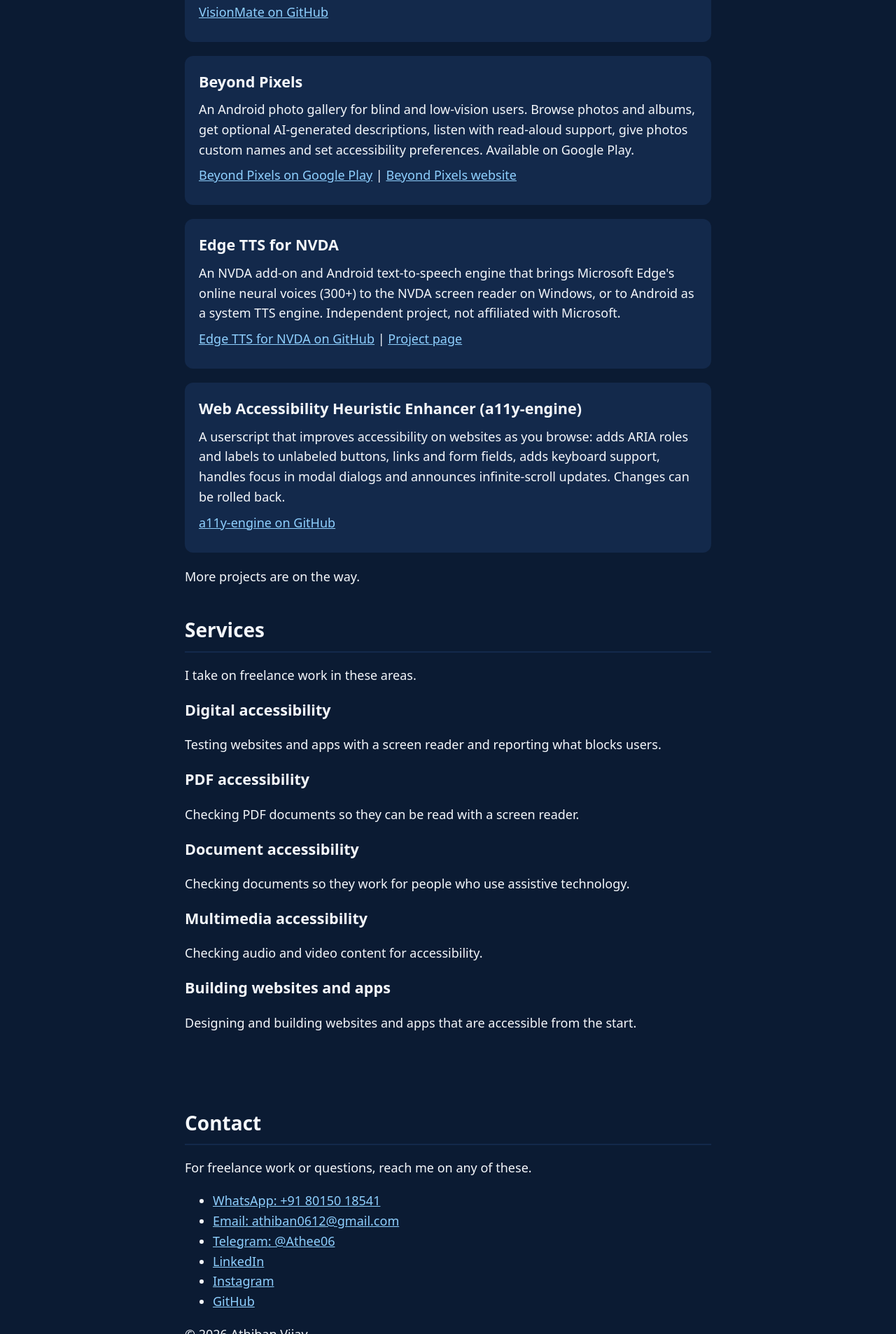
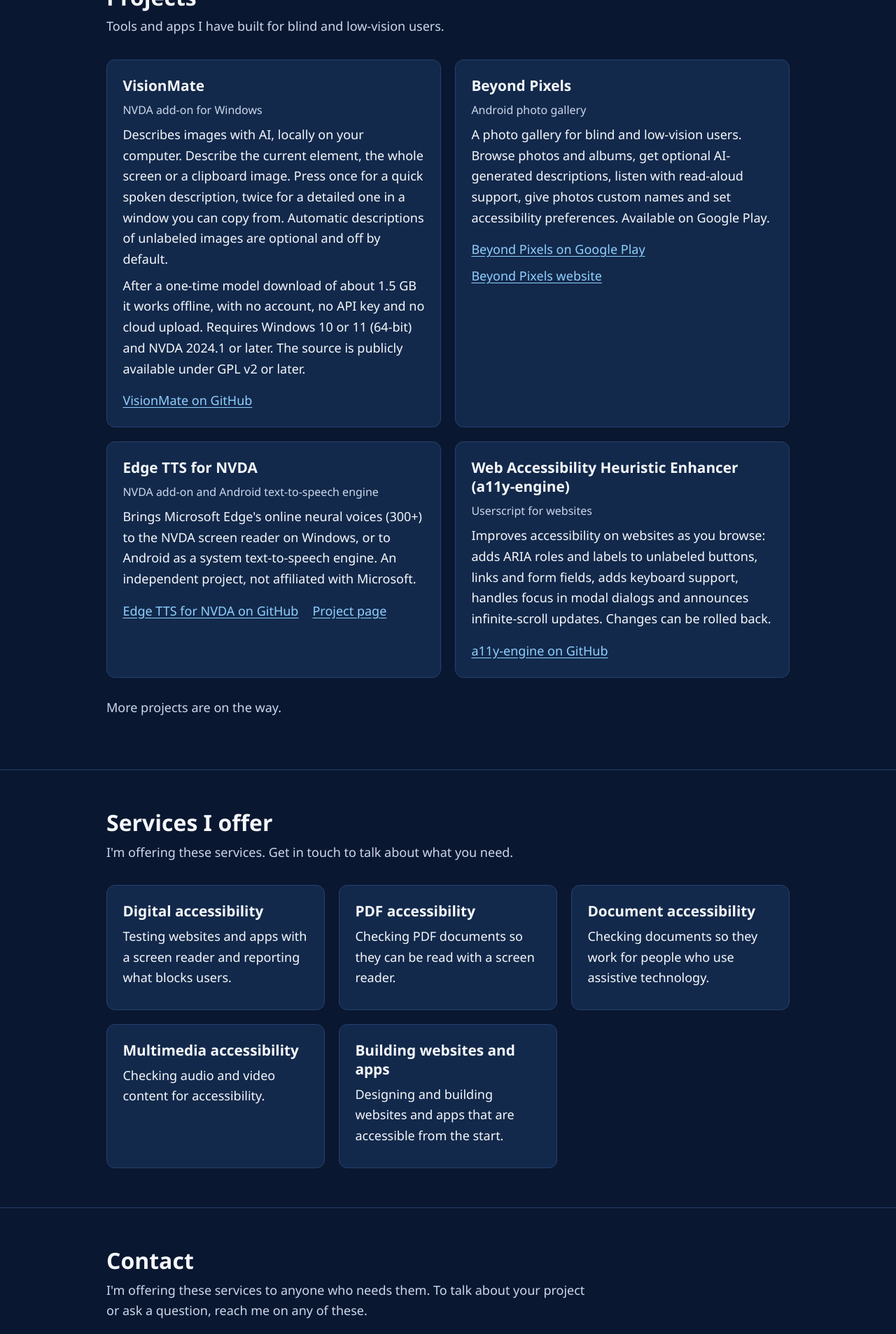
Before and after one commit to athee06/athee06.github.io, a plain HTML site: page index.html in a window 1280 px wide. Shown: the part 893-2800 px from the top of the page at 70% size. Drawn offline with Linux system fonts and the light colour scheme.

Commit message:
Redesign and expand portfolio site

```diff
--- a/index.html
+++ b/index.html
@@ -4,29 +4,58 @@
 <meta charset="utf-8">
 <meta name="viewport" content="width=device-width, initial-scale=1">
 <title>Athiban Vijay - Accessibility Tester and Builder of Accessible Apps</title>
-<meta name="description" content="Athiban Vijay is an accessibility tester who builds accessible tools and apps for blind and low-vision users.">
+<meta name="description" content="Athiban Vijay is an accessibility tester and screen reader user who builds accessible tools and apps for blind and low-vision users, and offers accessibility services.">
 <style>
-:root{--bg:#0b1b33;--fg:#f4f7fb;--muted:#c9d6ea;--card:#13294b;--accent:#8fd0ff;--focus:#ffd54a}
+:root{--bg:#0a1730;--bg2:#0f2347;--card:#13294b;--line:#25406e;--fg:#f5f8fc;--muted:#cbd8ec;--accent:#8fd0ff;--accent-ink:#06132a;--focus:#ffd54a}
 *{box-sizing:border-box}
-body{margin:0;background:var(--bg);color:var(--fg);font:1.125rem/1.6 system-ui,-apple-system,"Segoe UI",Arial,sans-serif}
-.skip{position:absolute;left:-999px;top:0;background:var(--focus);color:#000;padding:.75rem 1rem;z-index:10}
+html{scroll-padding-top:5rem}
+body{margin:0;background:var(--bg);color:var(--fg);font:1.125rem/1.65 "Segoe UI",system-ui,-apple-system,Roboto,Arial,sans-serif}
+a{color:var(--accent);text-underline-offset:3px}
+a:focus-visible,.btn:focus-visible{outline:3px solid var(--focus);outline-offset:3px}
+.skip{position:absolute;left:-999px;top:0;background:var(--focus);color:#000;padding:.75rem 1rem;z-index:20;font-weight:600}
 .skip:focus{left:0}
-a{color:var(--accent)}
-a:focus-visible,button:focus-visible{outline:3px solid var(--focus);outline-offset:3px}
-header,main,footer{max-width:50rem;margin:0 auto;padding:1.5rem}
-nav ul{display:flex;flex-wrap:wrap;gap:1.25rem;list-style:none;padding:0;margin:0}
-h1{font-size:2.5rem;line-height:1.2;margin:1.5rem 0 .5rem}
-h2{font-size:1.75rem;margin:2.5rem 0 1rem;border-bottom:2px solid var(--card);padding-bottom:.5rem}
-h3{font-size:1.35rem;margin:0 0 .5rem}
-.lead{color:var(--muted);font-size:1.25rem}
-.project{background:var(--card);border-radius:.75rem;padding:1.25rem;margin:0 0 1.25rem}
-.project p{margin:.5rem 0}
+.wrap{max-width:64rem;margin:0 auto;padding:0 1.5rem}
+.top{background:var(--bg);border-bottom:1px solid var(--line)}
+.top .wrap{display:flex;flex-wrap:wrap;align-items:center;justify-content:space-between;gap:.75rem 1.5rem;padding-top:1rem;padding-bottom:1rem}
+.brand{font-weight:700;color:var(--fg);text-decoration:none;font-size:1.2rem}
+nav ul{display:flex;flex-wrap:wrap;gap:.25rem 1.5rem;list-style:none;margin:0;padding:0}
+nav a{color:var(--muted);text-decoration:none;padding:.25rem 0;border-bottom:2px solid transparent}
+nav a:hover{color:var(--fg);border-bottom-color:var(--accent)}
+.hero{background:linear-gradient(160deg,var(--bg2),var(--bg));padding:4rem 0 3.5rem}
+.eyebrow{color:var(--accent);font-weight:600;letter-spacing:.04em;text-transform:uppercase;font-size:.95rem;margin:0 0 .75rem}
+h1{font-size:clamp(2.25rem,6vw,3.5rem);line-height:1.1;margin:0 0 1rem}
+.lead{font-size:1.3rem;color:var(--muted);max-width:42rem;margin:0 0 1.75rem}
+.btns{display:flex;flex-wrap:wrap;gap:1rem}
+.btn{display:inline-block;padding:.8rem 1.4rem;border-radius:.5rem;font-weight:600;text-decoration:none;border:2px solid var(--accent)}
+.btn.primary{background:var(--accent);color:var(--accent-ink)}
+.btn.secondary{color:var(--accent)}
+.btn.secondary:hover{background:rgba(143,208,255,.12)}
+section{padding:3.5rem 0;border-top:1px solid var(--line)}
+h2{font-size:2rem;margin:0 0 .5rem;line-height:1.2}
+.sub{color:var(--muted);margin:0 0 2rem;max-width:44rem}
+h3{font-size:1.3rem;margin:0 0 .5rem;line-height:1.3}
+.grid{display:grid;gap:1.25rem;grid-template-columns:repeat(auto-fit,minmax(18rem,1fr));list-style:none;padding:0;margin:0}
+.card{background:var(--card);border:1px solid var(--line);border-radius:.75rem;padding:1.4rem;height:100%}
+.card p{margin:.5rem 0}
+.meta{color:var(--muted);font-size:1rem}
+.links{display:flex;flex-wrap:wrap;gap:.5rem 1.25rem;margin-top:1rem}
+.grid.two{grid-template-columns:repeat(auto-fit,minmax(min(100%,26rem),1fr))}
+.note{margin-top:1.75rem;color:var(--muted)}
+.contact-list{list-style:none;padding:0;margin:0;display:grid;gap:.75rem;grid-template-columns:repeat(auto-fit,minmax(16rem,1fr))}
+.contact-list a{display:block;background:var(--card);border:1px solid var(--line);border-radius:.6rem;padding:.9rem 1.1rem;text-decoration:none;font-weight:600}
+.contact-list a:hover{border-color:var(--accent)}
+.contact-list span{display:block;color:var(--muted);font-weight:400;font-size:.95rem}
+footer{border-top:1px solid var(--line);padding:1.75rem 0;color:var(--muted)}
+footer p{margin:0}
 @media (prefers-reduced-motion:no-preference){html{scroll-behavior:smooth}}
+@media (max-width:30rem){.hero{padding:2.5rem 0}section{padding:2.5rem 0}}
 </style>
 </head>
 <body>
 <a class="skip" href="#main">Skip to main content</a>
-<header>
+<header class="top">
+<div class="wrap">
+<a class="brand" href="#top">Athiban Vijay</a>
 <nav aria-label="Main">
 <ul>
 <li><a href="#about">About</a></li>
@@ -35,66 +64,91 @@
 <li><a href="#contact">Contact</a></li>
 </ul>
 </nav>
+</div>
+</header>
+<main id="main">
+<div class="hero" id="top">
+<div class="wrap">
+<p class="eyebrow">Accessibility tester and builder</p>
 <h1>Athiban Vijay</h1>
 <p class="lead">Accessibility tester. I build accessible tools and apps for blind and low-vision users.</p>
-</header>
-<main id="main">
+<div class="btns">
+<a class="btn primary" href="#contact">Get in touch</a>
+<a class="btn secondary" href="#projects">See my projects</a>
+</div>
+</div>
+</div>
 <section id="about" aria-labelledby="about-h">
+<div class="wrap">
 <h2 id="about-h">About</h2>
-<p>I am an accessibility tester based in Chennai, India, and a screen reader user myself. I test websites and apps for accessibility, and outside work I build tools for blind and low-vision people: NVDA add-ons, userscripts and Android apps.</p>
+<p class="sub">I am an accessibility tester based in Chennai, India, and a screen reader user myself.</p>
+<p>I test websites and apps for accessibility, so I know first-hand what works and what blocks people who rely on a screen reader. Outside work I build tools for blind and low-vision people: NVDA add-ons, userscripts and Android apps. I am also offering accessibility and building services to others.</p>
+</div>
 </section>
 <section id="projects" aria-labelledby="projects-h">
+<div class="wrap">
 <h2 id="projects-h">Projects</h2>
-<article class="project">
+<p class="sub">Tools and apps I have built for blind and low-vision users.</p>
+<ul class="grid two">
+<li><article class="card">
 <h3>VisionMate</h3>
-<p>An NVDA add-on for Windows that describes images with AI, locally on your computer. Describe the current element, the whole screen or a clipboard image. Press once for a quick spoken description, twice for a detailed one in a window you can copy from. Automatic descriptions of unlabeled images are optional and off by default.</p>
-<p>After a one-time model download of about 1.5 GB it works offline, with no account, no API key and no cloud upload. Requires Windows 10 or 11 (64-bit) and NVDA 2024.1 or later. Source is publicly available under GPL v2 or later.</p>
-<p><a href="https://github.com/athee06/VisionMate">VisionMate on GitHub</a></p>
-</article>
-<article class="project">
+<p class="meta">NVDA add-on for Windows</p>
+<p>Describes images with AI, locally on your computer. Describe the current element, the whole screen or a clipboard image. Press once for a quick spoken description, twice for a detailed one in a window you can copy from. Automatic descriptions of unlabeled images are optional and off by default.</p>
+<p>After a one-time model download of about 1.5 GB it works offline, with no account, no API key and no cloud upload. Requires Windows 10 or 11 (64-bit) and NVDA 2024.1 or later. The source is publicly available under GPL v2 or later.</p>
+<div class="links"><a href="https://github.com/athee06/VisionMate">VisionMate on GitHub</a></div>
+</article></li>
+<li><article class="card">
 <h3>Beyond Pixels</h3>
-<p>An Android photo gallery for blind and low-vision users. Browse photos and albums, get optional AI-generated descriptions, listen with read-aloud support, give photos custom names and set accessibility preferences. Available on Google Play.</p>
-<p><a href="https://play.google.com/store/apps/details?id=com.athee06.beyondpixels">Beyond Pixels on Google Play</a> | <a href="https://beyond-pixels-app.web.app">Beyond Pixels website</a></p>
-</article>
-<article class="project">
+<p class="meta">Android photo gallery</p>
+<p>A photo gallery for blind and low-vision users. Browse photos and albums, get optional AI-generated descriptions, listen with read-aloud support, give photos custom names and set accessibility preferences. Available on Google Play.</p>
+<div class="links"><a href="https://play.google.com/store/apps/details?id=com.athee06.beyondpixels">Beyond Pixels on Google Play</a> <a href="https://beyond-pixels-app.web.app">Beyond Pixels website</a></div>
+</article></li>
+<li><article class="card">
 <h3>Edge TTS for NVDA</h3>
-<p>An NVDA add-on and Android text-to-speech engine that brings Microsoft Edge's online neural voices (300+) to the NVDA screen reader on Windows, or to Android as a system TTS engine. Independent project, not affiliated with Microsoft.</p>
-<p><a href="https://github.com/athee06/edgeTtsForNvda">Edge TTS for NVDA on GitHub</a> | <a href="https://athee06.github.io/edgeTtsForNvda/">Project page</a></p>
-</article>
-<article class="project">
+<p class="meta">NVDA add-on and Android text-to-speech engine</p>
+<p>Brings Microsoft Edge's online neural voices (300+) to the NVDA screen reader on Windows, or to Android as a system text-to-speech engine. An independent project, not affiliated with Microsoft.</p>
+<div class="links"><a href="https://github.com/athee06/edgeTtsForNvda">Edge TTS for NVDA on GitHub</a> <a href="https://athee06.github.io/edgeTtsForNvda/">Project page</a></div>
+</article></li>
+<li><article class="card">
 <h3>Web Accessibility Heuristic Enhancer (a11y-engine)</h3>
-<p>A userscript that improves accessibility on websites as you browse: adds ARIA roles and labels to unlabeled buttons, links and form fields, adds keyboard support, handles focus in modal dialogs and announces infinite-scroll updates. Changes can be rolled back.</p>
-<p><a href="https://github.com/athee06/a11y-engine">a11y-engine on GitHub</a></p>
-</article>
-<p>More projects are on the way.</p>
+<p class="meta">Userscript for websites</p>
+<p>Improves accessibility on websites as you browse: adds ARIA roles and labels to unlabeled buttons, links and form fields, adds keyboard support, handles focus in modal dialogs and announces infinite-scroll updates. Changes can be rolled back.</p>
+<div class="links"><a href="https://github.com/athee06/a11y-engine">a11y-engine on GitHub</a></div>
+</article></li>
+</ul>
+<p class="note">More projects are on the way.</p>
+</div>
 </section>
-<section id="services" aria-labelledby="svc-h">
-<h2 id="svc-h">Services</h2>
-<p>I take on freelance work in these areas.</p>
-<h3>Digital accessibility</h3>
-<p>Testing websites and apps with a screen reader and reporting what blocks users.</p>
-<h3>PDF accessibility</h3>
-<p>Checking PDF documents so they can be read with a screen reader.</p>
-<h3>Document accessibility</h3>
-<p>Checking documents so they work for people who use assistive technology.</p>
-<h3>Multimedia accessibility</h3>
-<p>Checking audio and video content for accessibility.</p>
-<h3>Building websites and apps</h3>
-<p>Designing and building websites and apps that are accessible from the start.</p>
+<section id="services" aria-labelledby="services-h">
+<div class="wrap">
+<h2 id="services-h">Services I offer</h2>
+<p class="sub">I'm offering these services. Get in touch to talk about what you need.</p>
+<ul class="grid">
+<li class="card"><h3>Digital accessibility</h3><p>Testing websites and apps with a screen reader and reporting what blocks users.</p></li>
+<li class="card"><h3>PDF accessibility</h3><p>Checking PDF documents so they can be read with a screen reader.</p></li>
+<li class="card"><h3>Document accessibility</h3><p>Checking documents so they work for people who use assistive technology.</p></li>
+<li class="card"><h3>Multimedia accessibility</h3><p>Checking audio and video content for accessibility.</p></li>
+<li class="card"><h3>Building websites and apps</h3><p>Designing and building websites and apps that are accessible from the start.</p></li>
+</ul>
+</div>
+</section>
+<section id="contact" aria-labelledby="contact-h">
+<div class="wrap">
+<h2 id="contact-h">Contact</h2>
+<p class="sub">I'm offering these services to anyone who needs them. To talk about your project or ask a question, reach me on any of these.</p>
+<ul class="contact-list">
+<li><a href="https://wa.me/918015018541"><span>WhatsApp</span> +91 80150 18541</a></li>
+<li><a href="mailto:athiban0612@gmail.com"><span>Email</span> athiban0612@gmail.com</a></li>
+<li><a href="https://t.me/Athee06"><span>Telegram</span> @Athee06</a></li>
+<li><a href="https://www.linkedin.com/in/athibanv"><span>LinkedIn</span> linkedin.com/in/athibanv</a></li>
+<li><a href="https://instagram.com/athiban.v"><span>Instagram</span> @athiban.v</a></li>
+<li><a href="https://github.com/athee06"><span>GitHub</span> github.com/athee06</a></li>
+</ul>
+</div>
 </section>
 </main>
-<footer id="contact">
-<h2>Contact</h2>
-<p>For freelance work or questions, reach me on any of these.</p>
-<ul>
-<li><a href="https://wa.me/918015018541">WhatsApp: +91 80150 18541</a></li>
-<li><a href="mailto:athiban0612@gmail.com">Email: athiban0612@gmail.com</a></li>
-<li><a href="https://t.me/Athee06">Telegram: @Athee06</a></li>
-<li><a href="https://www.linkedin.com/in/athibanv">LinkedIn</a></li>
-<li><a href="https://instagram.com/athiban.v">Instagram</a></li>
-<li><a href="https://github.com/athee06">GitHub</a></li>
-</ul>
-<p>&copy; 2026 Athiban Vijay</p>
+<footer>
+<div class="wrap"><p>&copy; 2026 Athiban Vijay</p></div>
 </footer>
 </body>
 </html>
```
